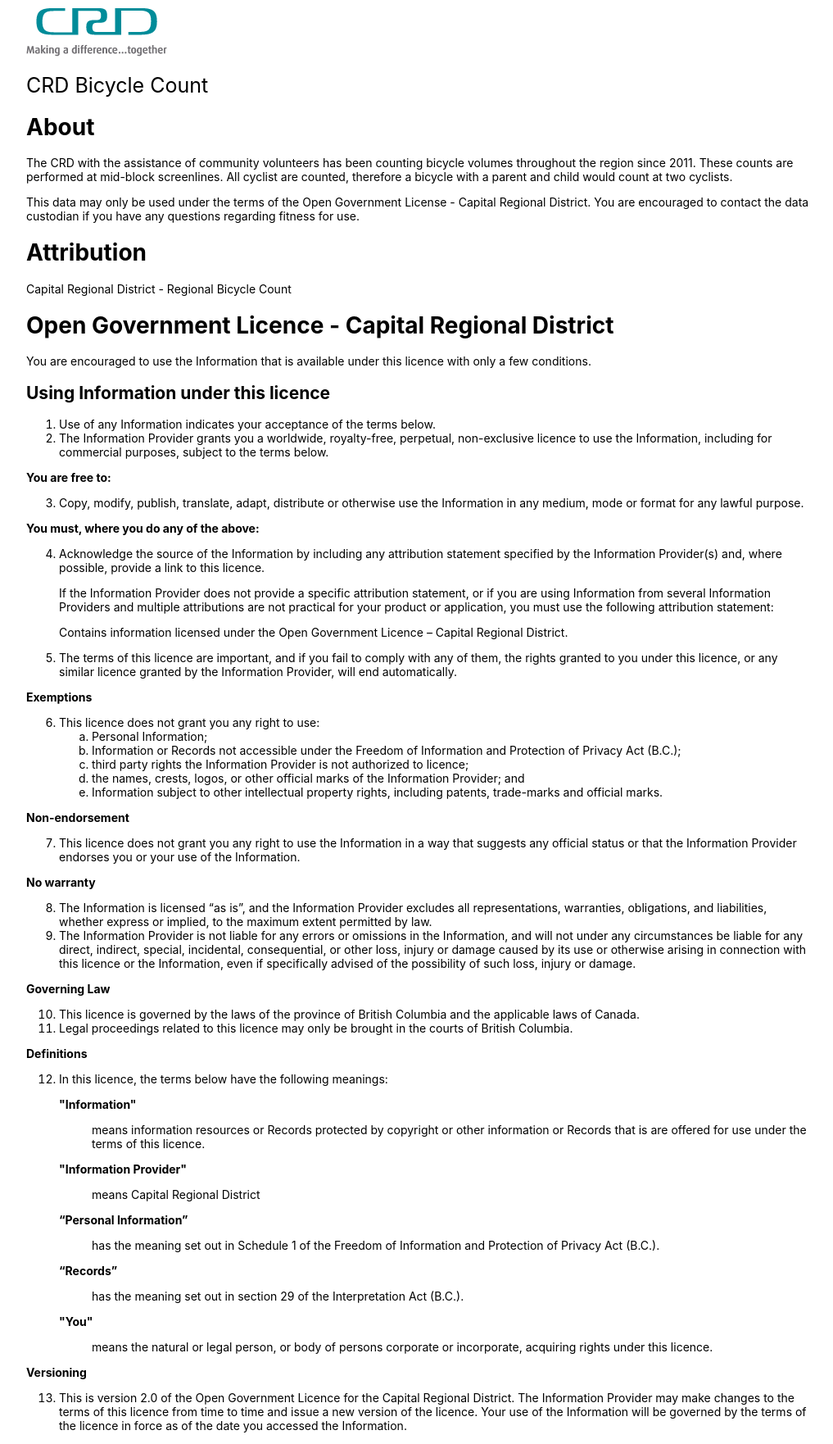
After one commit to jdou/CRD-BikeCount, a Flask app: page /about in a window 1280 px wide. The commit adds this page. Shown: the whole page at 82% size, without its empty margins (128-1145 px from the left). Run offline with Flask 2, Linux system fonts and the light colour scheme.

Commit message:
Add about page

```diff
--- a/static/main.css
+++ b/static/main.css
@@ -1,5 +1,5 @@
 body {
-  font-size: 11px;
+  font-size: 14px;
   font-family: -apple-system,
                 BlinkMacSystemFont,
                 "Segoe UI",
--- /dev/null
+++ b/templates/about.html
@@ -0,0 +1,133 @@
+<!DOCTYPE html>
+
+<html lang="en">
+
+<head>
+    <meta charset="utf-8">
+    <title>Bicycle Count Table</title>
+    <!--[if lt IE 9]>
+    <script src="https://cdnjs.cloudflare.com/ajax/libs/html5shiv/3.7.3/html5shiv.js"></script>
+  <![endif]-->
+    <link href={{ url_for( 'static', filename='main.css' ) }} rel="stylesheet" media="screen,print">
+</head>
+
+<body>
+    <div id="container">
+        <div id="title" class="datatable"><img src={{ url_for( 'static', filename='crd-logo-text.png' ) }} class='logo' />
+            <h1>CRD Bicycle Count</h1>
+        </div>
+    <h1>About</h1>
+    <p>
+        The CRD with the assistance of community volunteers has been counting bicycle volumes throughout the region since 2011.
+        These counts are performed at mid-block screenlines. All cyclist are counted, therefore a bicycle with a parent and child would count at two cyclists.
+
+    </p>
+    <p>
+        This data may only be used under the terms of the Open Government License - Capital Regional District. You are encouraged to contact the data custodian if you have any questions regarding fitness for use.
+    </p>
+<h1>Attribution</h1>
+<p>Capital Regional District - Regional Bicycle Count</p>
+<div id="licence">
+
+
+<h1>Open Government Licence - Capital Regional District</h1>
+
+<p>You are encouraged to use the Information that is available under this licence with only a few conditions.</p>
+
+<h2>Using Information under this licence</h2>
+
+<ol>
+	<li>Use of any Information indicates your acceptance of the terms below.</li>
+	<li>The Information Provider grants you a worldwide, royalty-free, perpetual, non-exclusive licence&nbsp;to use the Information, including for commercial purposes, subject to the terms below.</li>
+</ol>
+
+<p><strong>You are free to:</strong></p>
+
+<ol start="3">
+	<li>Copy, modify, publish, translate, adapt, distribute or otherwise use the Information in any medium, mode or format for any lawful purpose.</li>
+</ol>
+
+<p><strong>You must, where you do any of the above:</strong></p>
+
+<ol start="4">
+	<li>Acknowledge the source of the Information by including any attribution statement specified by the Information Provider(s) and, where possible, provide a link to this licence.</li>
+</ol>
+
+<p style="margin-left:40px">If the Information Provider does not provide a specific attribution statement, or if you are using Information from several Information Providers and multiple attributions are not practical for your product or application, you must use the following attribution statement:</p>
+
+<p style="margin-left:40px">Contains information licensed under the Open Government Licence – Capital Regional District.</p>
+
+<ol start="5">
+	<li>The terms of this licence are important, and if you fail to comply with any of them, the rights granted to you under this licence, or any similar licence granted by the Information Provider, will end automatically.</li>
+</ol>
+
+<p><strong>Exemptions</strong></p>
+
+<ol start="6">
+	<li>This licence does not grant you any right to use:
+	<ol start="1" style="list-style-type:lower-alpha">
+		<li>Personal Information;</li>
+		<li>Information or Records not accessible under the Freedom of Information and Protection of Privacy Act (B.C.);</li>
+		<li>third party rights the Information Provider is not authorized to licence;</li>
+		<li>the names, crests, logos, or other official marks of the Information Provider; and</li>
+		<li>Information subject to other intellectual property rights, including patents, trade-marks and official marks.</li>
+	</ol>
+	</li>
+</ol>
+
+<p><strong>Non-endorsement</strong></p>
+
+<ol start="7">
+	<li>This licence does not grant you any right to use the Information in a way that suggests any official status or that the Information Provider endorses you or your use of the Information.</li>
+</ol>
+
+<p><strong>No warranty</strong></p>
+
+<ol start="8">
+	<li>The Information is licensed “as is”, and the Information Provider excludes all representations, warranties, obligations, and liabilities, whether express or implied, to the maximum extent permitted by law.</li>
+	<li>The Information Provider is not liable for any errors or omissions in the Information, and will not under any circumstances be liable for any direct, indirect, special, incidental, consequential, or other loss, injury or damage caused by its use or otherwise arising in connection with this licence or the Information, even if specifically advised of the possibility of such loss, injury or damage.</li>
+</ol>
+
+<p><strong>Governing Law</strong></p>
+
+<ol start="10">
+	<li>This licence is governed by the laws of the province of British Columbia and the applicable laws of Canada.</li>
+	<li>Legal proceedings related to this licence&nbsp;may only be brought in the courts of British Columbia.</li>
+</ol>
+
+<p><strong>Definitions</strong></p>
+
+<ol start="12">
+	<li>In this licence, the terms below have the following meanings:</li>
+</ol>
+
+<p style="margin-left:40px"><strong>"Information"</strong></p>
+
+<p style="margin-left:80px">means information resources or Records protected by copyright or other information or Records that is are offered for use under the terms of this licence.</p>
+
+<p style="margin-left:40px"><strong>"Information Provider"</strong></p>
+
+<p style="margin-left:80px">means Capital Regional District</p>
+
+<p style="margin-left:40px"><strong>“Personal Information”</strong></p>
+
+<p style="margin-left:80px">has the meaning set out in Schedule 1 of the Freedom of Information and Protection of Privacy Act (B.C.).</p>
+
+<p style="margin-left:40px"><strong>“Records”</strong></p>
+
+<p style="margin-left:80px">has the meaning set out in section 29 of the Interpretation Act (B.C.).</p>
+
+<p style="margin-left:40px"><strong>"You"</strong></p>
+
+<p style="margin-left:80px">means the natural or legal person, or body of persons corporate or incorporate, acquiring rights under this licence.</p>
+
+<p><strong>Versioning</strong></p>
+
+<ol start="13">
+	<li>This is version 2.0 of the Open Government Licence for the Capital Regional District. The Information Provider may make changes to the terms of this licence from time to time and issue a new version of the licence. Your use of the Information will be governed by the terms of the licence in force as of the date you accessed the Information.</li>
+</ol>
+
+    </div>
+</body>
+
+</html>
--- a/templates/index.html
+++ b/templates/index.html
@@ -43,7 +43,7 @@
             <div><span style='background-color: #fa9fb5'></span>51-100</div>
             <div><span style='background-color: #fcc5c0'></span>1-50</div>
         </div>
-        <p><a href="#">Disclaimer</a></p>
+        <p><a href="/about">About/Licence</a></p>
     </div>
 
     <script src={{ url_for( 'static', filename='map.js' ) }}></script>
--- a/templates/table.html
+++ b/templates/table.html
@@ -8,7 +8,7 @@
     <!--[if lt IE 9]>
     <script src="https://cdnjs.cloudflare.com/ajax/libs/html5shiv/3.7.3/html5shiv.js"></script>
   <![endif]-->
-    <link href={{ url_for( 'static', filename='main.css' ) }} rel="stylesheet" media="screen">
+    <link href={{ url_for( 'static', filename='main.css' ) }} rel="stylesheet" media="screen,print">
 </head>
 
 <body>
--- a/wsgi.py
+++ b/wsgi.py
@@ -40,5 +40,9 @@ def data(countID):
     counts=get_db().execute('SELECT * FROM counts WHERE countID=?',(countID,)).fetchall()
     return jsonify([dict(ix) for ix in counts])
 
+@application.route("/about")
+def about():
+    return render_template("about.html")
+
 if __name__ == "__main__":
     application.run()
```
